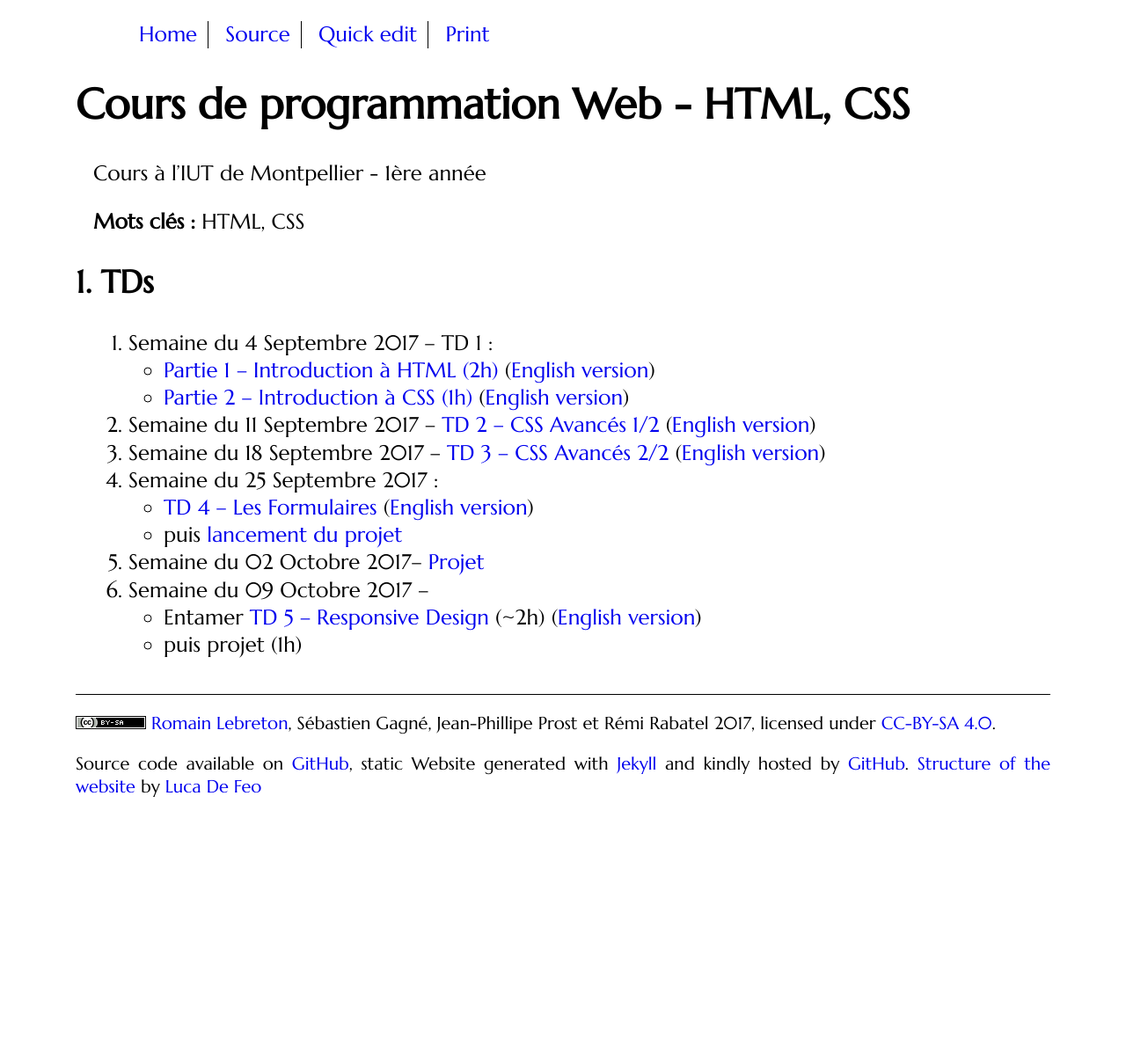
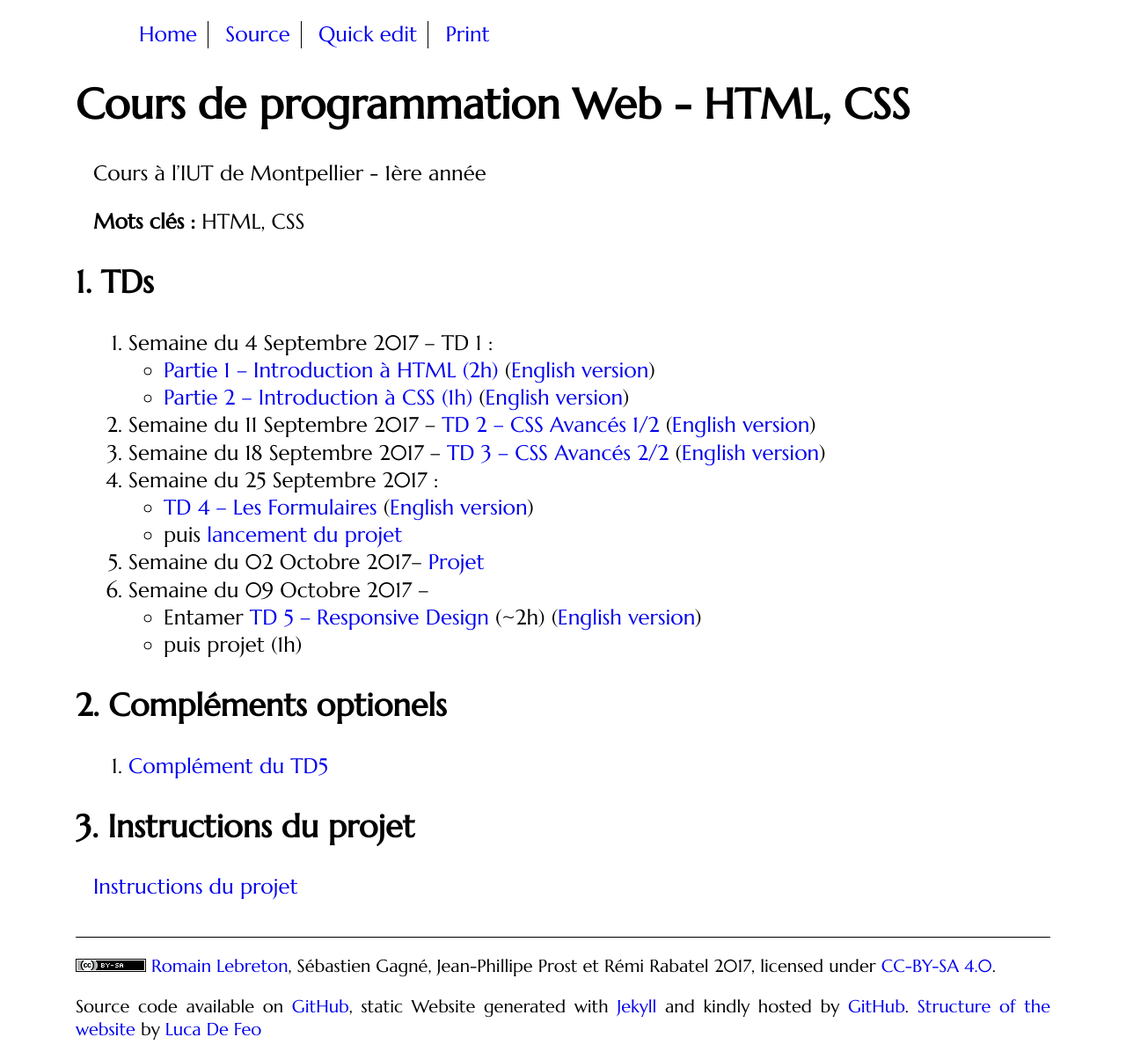
Before and after one commit to romainlebreton/R1.02-DeveloppementInterfacesWeb, a Jekyll site: the page built from index.md, in a window 1280 px wide. Shown: the whole page at 88% size. Built offline with Jekyll 4.4.1, drawn with Linux system fonts in a browser that asks for light colours; some web fonts are replaced; comment, search, counter and statistics services are not loaded; before the commit the page ends 928 px from its top, so only the background shows below that.

Commit message:
Notes compl

```diff
--- a/index.md
+++ b/index.md
@@ -36,13 +36,13 @@ Cours à l'IUT de Montpellier - 1ère année
 <!-- 1. Semaine du 13 Novembre 2017 -- projet (3h) -->
 <!-- 1. Semaine du 08 Janvier 2018 -- Soutenances de projet -->
 
-<!-- ## Compléments optionels -->
+## Compléments optionels
 
-<!-- 1. [Complément du TD5](assets/tut5-complement.html) -->
+1. [Complément du TD5](assets/tut5-complement.html)
 
-<!-- ## Instructions du projet -->
+## Instructions du projet
 
-<!-- [Instructions du projet](projet.html) -->
+[Instructions du projet](projet.html)
 
 <!-- ## Joomla -->
 
```
